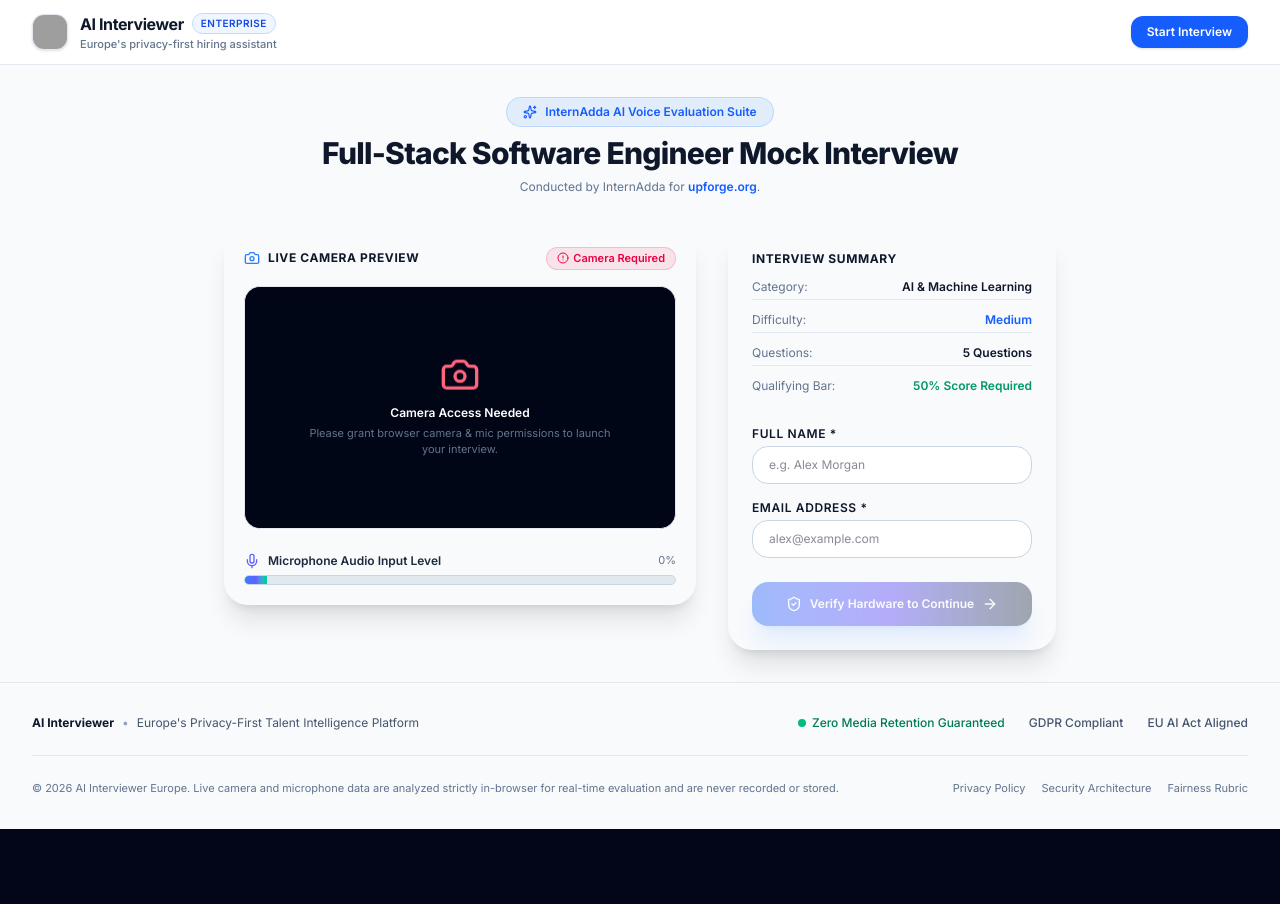
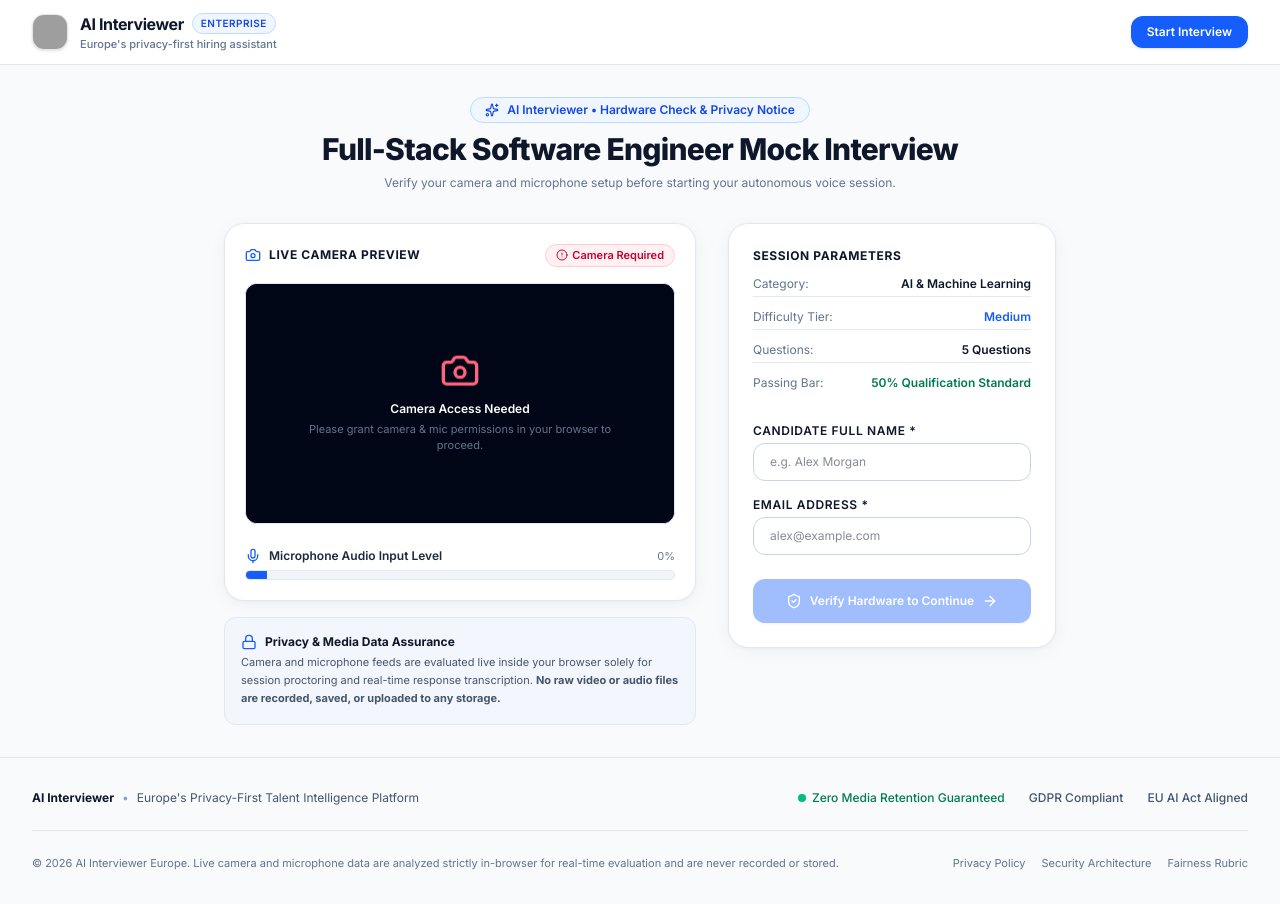
Before and after one commit to official-Internadda/internadda-interview, a Next.js app: page /interview/demo-interview-1 in a window 1280 px wide. Before the commit the page ends 829 px from the top, so only its background shows below. Built offline with nearby package versions, Linux system fonts and the light colour scheme; no server answers; the database is empty; grey boxes are pictures that could not be loaded.

Commit message:
Update pre-check.tsx

```diff
--- a/components/interview/pre-check.tsx
+++ b/components/interview/pre-check.tsx
@@ -1,7 +1,7 @@
 'use client';
 
 import { useState, useEffect, useRef } from 'react';
-import { Camera, Mic, CheckCircle2, AlertCircle, Sparkles, ArrowRight, ShieldCheck } from 'lucide-react';
+import { Camera, Mic, CheckCircle2, AlertCircle, Sparkles, ArrowRight, ShieldCheck, Lock } from 'lucide-react';
 
 interface PreCheckProps {
   interviewTitle: string;
@@ -40,7 +40,11 @@ export function PreCheck({
       try {
         const stream = await navigator.mediaDevices.getUserMedia({
           video: { width: { ideal: 640 }, height: { ideal: 480 }, facingMode: 'user' },
-          audio: true
+          audio: {
+            echoCancellation: true,
+            noiseSuppression: true,
+            autoGainControl: true
+          }
         });
 
         if (!active) {
@@ -117,37 +121,37 @@ export function PreCheck({
     <div className="mx-auto max-w-4xl px-4 py-8 sm:px-6 lg:px-8 space-y-8">
       {/* Header Banner */}
       <div className="text-center space-y-2">
-        <div className="inline-flex items-center gap-2 rounded-full border border-blue-500/20 bg-blue-500/10 px-4 py-1.5 text-xs font-semibold text-blue-600 dark:text-blue-400">
+        <div className="inline-flex items-center gap-2 rounded-full border border-blue-200 bg-blue-50 px-3.5 py-1 text-xs font-semibold text-blue-700">
           <Sparkles className="h-3.5 w-3.5" />
-          InternAdda AI Voice Evaluation Suite
+          AI Interviewer • Hardware Check & Privacy Notice
         </div>
-        <h1 className="text-3xl font-extrabold tracking-tight text-slate-900 dark:text-white">{interviewTitle}</h1>
-        <p className="text-xs text-slate-500 dark:text-slate-400 max-w-xl mx-auto">
-          Conducted by InternAdda for <span className="text-blue-600 dark:text-blue-400 font-semibold">upforge.org</span>.
+        <h1 className="text-3xl font-extrabold tracking-tight text-slate-900">{interviewTitle}</h1>
+        <p className="text-xs text-slate-500 max-w-xl mx-auto">
+          Verify your camera and microphone setup before starting your autonomous voice session.
         </p>
       </div>
 
       <div className="grid grid-cols-1 lg:grid-cols-12 gap-8">
         {/* Left: Video Preview & Mic Level */}
         <div className="lg:col-span-7 space-y-4">
-          <div className="silver-card rounded-3xl p-5 space-y-4 shadow-xl">
+          <div className="eightfold-card p-5 space-y-4 shadow-sm">
             <div className="flex items-center justify-between">
-              <span className="text-xs font-bold uppercase tracking-wider text-slate-900 dark:text-slate-200 flex items-center gap-2">
-                <Camera className="h-4 w-4 text-blue-500" />
+              <span className="text-xs font-bold uppercase tracking-wider text-slate-900 flex items-center gap-2">
+                <Camera className="h-4 w-4 text-blue-600" />
                 Live Camera Preview
               </span>
               {hasCamera ? (
-                <span className="inline-flex items-center gap-1 rounded-full bg-emerald-500/10 px-2.5 py-0.5 text-[11px] font-semibold text-emerald-600 dark:text-emerald-400 border border-emerald-500/20">
+                <span className="inline-flex items-center gap-1 rounded-full bg-emerald-50 px-2.5 py-0.5 text-[11px] font-semibold text-emerald-700 border border-emerald-200">
                   <CheckCircle2 className="h-3 w-3" /> Camera Connected
                 </span>
               ) : (
-                <span className="inline-flex items-center gap-1 rounded-full bg-rose-500/10 px-2.5 py-0.5 text-[11px] font-semibold text-rose-600 dark:text-rose-400 border border-rose-500/20">
+                <span className="inline-flex items-center gap-1 rounded-full bg-rose-50 px-2.5 py-0.5 text-[11px] font-semibold text-rose-700 border border-rose-200">
                   <AlertCircle className="h-3 w-3" /> Camera Required
                 </span>
               )}
             </div>
 
-            <div className="relative aspect-video w-full overflow-hidden rounded-2xl border border-slate-200 dark:border-slate-800 bg-slate-950 flex items-center justify-center shadow-inner">
+            <div className="relative aspect-video w-full overflow-hidden rounded-xl border border-slate-200 bg-slate-950 flex items-center justify-center shadow-inner">
               <video
                 ref={videoRef}
                 autoPlay
@@ -160,7 +164,7 @@ export function PreCheck({
                   <Camera className="h-10 w-10 text-rose-400 mb-2 animate-bounce" />
                   <p className="text-xs font-semibold text-white">Camera Access Needed</p>
                   <p className="text-[11px] text-slate-500 mt-1 max-w-xs">
-                    Please grant browser camera & mic permissions to launch your interview.
+                    Please grant camera & mic permissions in your browser to proceed.
                   </p>
                 </div>
               )}
@@ -169,61 +173,72 @@ export function PreCheck({
             {/* Mic Meter */}
             <div className="space-y-1.5 pt-2">
               <div className="flex items-center justify-between text-xs">
-                <span className="font-semibold text-slate-800 dark:text-slate-200 flex items-center gap-2">
-                  <Mic className="h-4 w-4 text-indigo-500" />
+                <span className="font-semibold text-slate-800 flex items-center gap-2">
+                  <Mic className="h-4 w-4 text-blue-600" />
                   Microphone Audio Input Level
                 </span>
                 <span className="text-slate-500 text-[11px]">{micLevel}%</span>
               </div>
-              <div className="h-2.5 w-full rounded-full bg-slate-200 dark:bg-slate-950 border border-slate-300 dark:border-slate-800 overflow-hidden">
+              <div className="h-2.5 w-full rounded-full bg-slate-100 border border-slate-200 overflow-hidden">
                 <div
-                  className="h-full bg-gradient-to-r from-blue-500 via-indigo-500 to-emerald-400 transition-all duration-75"
+                  className="h-full bg-blue-600 transition-all duration-75"
                   style={{ width: `${Math.max(5, micLevel)}%` }}
                 />
               </div>
             </div>
           </div>
 
+          {/* Privacy Guarantee Box */}
+          <div className="rounded-xl border border-slate-200 bg-blue-50/50 p-4 text-xs text-slate-700 space-y-1">
+            <div className="flex items-center gap-2 font-bold text-slate-900">
+              <Lock className="h-4 w-4 text-blue-600" />
+              Privacy & Media Data Assurance
+            </div>
+            <p className="text-[11px] text-slate-600 leading-relaxed">
+              Camera and microphone feeds are evaluated live inside your browser solely for session proctoring and real-time response transcription. <strong>No raw video or audio files are recorded, saved, or uploaded to any storage.</strong>
+            </p>
+          </div>
+
           {permissionError && (
-            <div className="rounded-2xl border border-rose-500/20 bg-rose-500/10 p-4 text-xs text-rose-700 dark:text-rose-300 flex items-start gap-3">
-              <AlertCircle className="h-5 w-5 text-rose-500 shrink-0 mt-0.5" />
+            <div className="rounded-xl border border-rose-200 bg-rose-50 p-4 text-xs text-rose-800 flex items-start gap-3">
+              <AlertCircle className="h-5 w-5 text-rose-600 shrink-0 mt-0.5" />
               <div>
-                <strong className="font-semibold block text-slate-900 dark:text-white">Permission Required</strong>
+                <strong className="font-semibold block text-slate-900">Permission Required</strong>
                 <p>{permissionError}</p>
               </div>
             </div>
           )}
         </div>
 
-        {/* Right: Interview Setup Details & Form */}
+        {/* Right: Candidate Registration Form */}
         <div className="lg:col-span-5 space-y-4">
-          <div className="silver-card rounded-3xl p-6 space-y-5 shadow-xl">
+          <div className="eightfold-card p-6 space-y-5 shadow-sm">
             <div>
-              <h3 className="text-xs font-bold text-slate-900 dark:text-slate-200 uppercase tracking-wider mb-2">Interview Summary</h3>
-              <div className="space-y-2 text-xs text-slate-700 dark:text-slate-300">
-                <div className="flex justify-between py-1 border-b border-slate-200 dark:border-slate-800">
+              <h3 className="text-xs font-bold text-slate-900 uppercase tracking-wider mb-2">Session Parameters</h3>
+              <div className="space-y-2 text-xs text-slate-700">
+                <div className="flex justify-between py-1 border-b border-slate-200">
                   <span className="text-slate-500">Category:</span>
-                  <span className="font-semibold text-slate-900 dark:text-white">{category}</span>
+                  <span className="font-semibold text-slate-900">{category}</span>
                 </div>
-                <div className="flex justify-between py-1 border-b border-slate-200 dark:border-slate-800">
-                  <span className="text-slate-500">Difficulty:</span>
-                  <span className="font-semibold text-blue-600 dark:text-blue-400 capitalize">{difficulty}</span>
+                <div className="flex justify-between py-1 border-b border-slate-200">
+                  <span className="text-slate-500">Difficulty Tier:</span>
+                  <span className="font-semibold text-blue-600 capitalize">{difficulty}</span>
                 </div>
-                <div className="flex justify-between py-1 border-b border-slate-200 dark:border-slate-800">
+                <div className="flex justify-between py-1 border-b border-slate-200">
                   <span className="text-slate-500">Questions:</span>
-                  <span className="font-semibold text-slate-900 dark:text-white">{numQuestions} Questions</span>
+                  <span className="font-semibold text-slate-900">{numQuestions} Questions</span>
                 </div>
                 <div className="flex justify-between py-1">
-                  <span className="text-slate-500">Qualifying Bar:</span>
-                  <span className="font-semibold text-emerald-600 dark:text-emerald-400">50% Score Required</span>
+                  <span className="text-slate-500">Passing Bar:</span>
+                  <span className="font-semibold text-emerald-700">50% Qualification Standard</span>
                 </div>
               </div>
             </div>
 
             <form onSubmit={handleStartSubmit} className="space-y-4 pt-2">
               <div>
-                <label className="block text-xs font-semibold text-slate-900 dark:text-slate-200 uppercase tracking-wider mb-1">
-                  Full Name *
+                <label className="block text-xs font-semibold text-slate-900 uppercase tracking-wider mb-1">
+                  Candidate Full Name *
                 </label>
                 <input
                   type="text"
@@ -231,12 +246,12 @@ export function PreCheck({
                   value={candidateName}
                   onChange={(e) => setCandidateName(e.target.value)}
                   placeholder="e.g. Alex Morgan"
-                  className="w-full rounded-2xl border border-slate-300 dark:border-slate-800 bg-white dark:bg-slate-950 py-2.5 px-4 text-xs text-slate-900 dark:text-white focus:border-blue-500 focus:outline-none"
+                  className="w-full rounded-xl border border-slate-300 bg-white py-2.5 px-4 text-xs text-slate-900 focus:border-blue-600 focus:outline-none"
                 />
               </div>
 
               <div>
-                <label className="block text-xs font-semibold text-slate-900 dark:text-slate-200 uppercase tracking-wider mb-1">
+                <label className="block text-xs font-semibold text-slate-900 uppercase tracking-wider mb-1">
                   Email Address *
                 </label>
                 <input
@@ -245,7 +260,7 @@ export function PreCheck({
                   value={candidateEmail}
                   onChange={(e) => setCandidateEmail(e.target.value)}
                   placeholder="alex@example.com"
-                  className="w-full rounded-2xl border border-slate-300 dark:border-slate-800 bg-white dark:bg-slate-950 py-2.5 px-4 text-xs text-slate-900 dark:text-white focus:border-blue-500 focus:outline-none"
+                  className="w-full rounded-xl border border-slate-300 bg-white py-2.5 px-4 text-xs text-slate-900 focus:border-blue-600 focus:outline-none"
                 />
               </div>
 
@@ -253,10 +268,10 @@ export function PreCheck({
                 <button
                   type="submit"
                   disabled={!isReady}
-                  className="w-full flex items-center justify-center gap-2 rounded-2xl bg-gradient-to-r from-blue-600 via-indigo-600 to-slate-800 py-3.5 text-xs font-semibold text-white shadow-xl shadow-blue-500/25 hover:brightness-110 active:scale-[0.99] disabled:opacity-40 transition-all"
+                  className="w-full flex items-center justify-center gap-2 rounded-xl bg-blue-600 hover:bg-blue-700 py-3.5 text-xs font-semibold text-white shadow-sm disabled:opacity-40 transition-all"
                 >
                   <ShieldCheck className="h-4 w-4" />
-                  {isReady ? 'Start Voice Interview' : 'Verify Hardware to Continue'}
+                  {isReady ? 'Proceed to Orientation Briefing' : 'Verify Hardware to Continue'}
                   <ArrowRight className="h-4 w-4" />
                 </button>
               </div>
```
